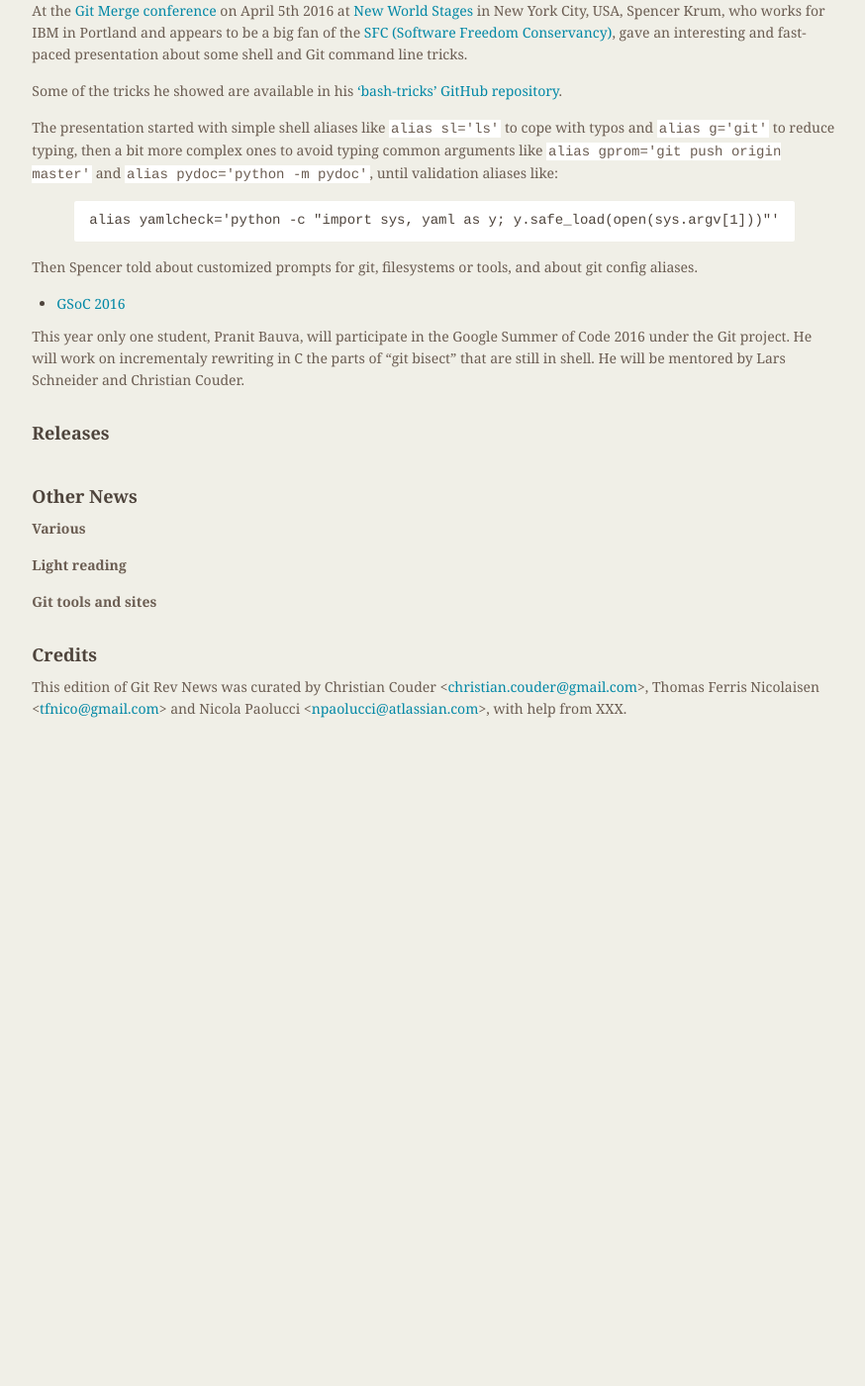
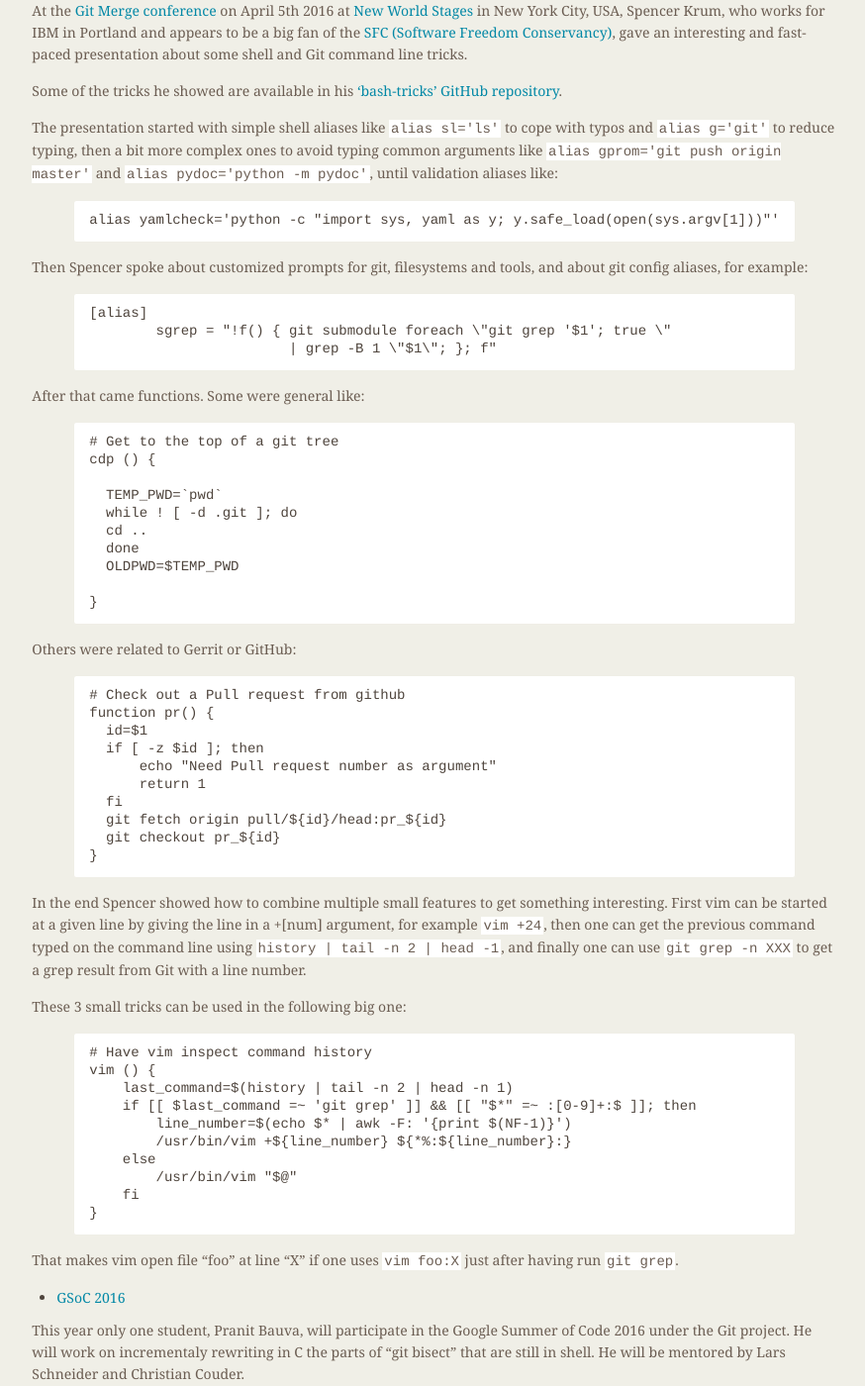
Before and after one commit to git/git.github.io, a Jekyll site: the page built from rev_news/drafts/edition-15.md, in a window 1280 px wide and 1400 px high, scrolled down 1065 px. Shown: the whole window at 99% size, without its empty margins (339-1213 px from the left). Built offline with Jekyll 4.4.1, drawn with Linux system fonts in a browser that asks for light colours; before the commit the page ends 1807 px from its top, so only the background shows below that.

Commit message:
rn-15: finish article about git tricks

````diff
--- a/rev_news/drafts/edition-15.md
+++ b/rev_news/drafts/edition-15.md
@@ -96,10 +96,69 @@
 alias yamlcheck='python -c "import sys, yaml as y; y.safe_load(open(sys.argv[1]))"'
 ```
 
-Then Spencer told about customized prompts for git, filesystems or
-tools, and about git config aliases.
+Then Spencer spoke about customized prompts for git, filesystems and
+tools, and about git config aliases, for example:
 
+```
+[alias]
+	sgrep = "!f() { git submodule foreach \"git grep '$1'; true \"
+			| grep -B 1 \"$1\"; }; f"
+```
 
+After that came functions. Some were general like:
+
+```
+# Get to the top of a git tree
+cdp () {
+
+  TEMP_PWD=`pwd`
+  while ! [ -d .git ]; do
+  cd ..
+  done
+  OLDPWD=$TEMP_PWD
+
+}
+```
+
+Others were related to Gerrit or GitHub:
+
+```
+# Check out a Pull request from github
+function pr() {
+  id=$1
+  if [ -z $id ]; then
+      echo "Need Pull request number as argument"
+      return 1
+  fi
+  git fetch origin pull/${id}/head:pr_${id}
+  git checkout pr_${id}
+}
+```
+
+In the end Spencer showed how to combine multiple small features to
+get something interesting. First vim can be started at a given line by
+giving the line in a +[num] argument, for example `vim +24`, then one
+can get the previous command typed on the command line using
+`history | tail -n 2 | head -1`, and finally one can use `git grep -n XXX`
+to get a grep result from Git with a line number.
+
+These 3 small tricks can be used in the following big one:
+
+```
+# Have vim inspect command history
+vim () {
+    last_command=$(history | tail -n 2 | head -n 1)
+    if [[ $last_command =~ 'git grep' ]] && [[ "$*" =~ :[0-9]+:$ ]]; then
+        line_number=$(echo $* | awk -F: '{print $(NF-1)}')
+        /usr/bin/vim +${line_number} ${*%:${line_number}:}
+    else
+        /usr/bin/vim "$@"
+    fi
+}
+```
+
+That makes vim open file "foo" at line "X" if one uses `vim foo:X`
+just after having run `git grep`.
 
 * [GSoC 2016](http://thread.gmane.org/gmane.comp.version-control.git/292308/)
 
````
